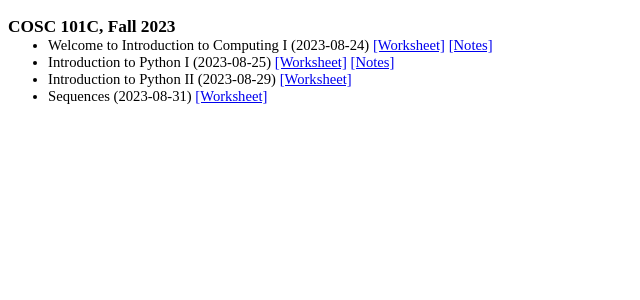
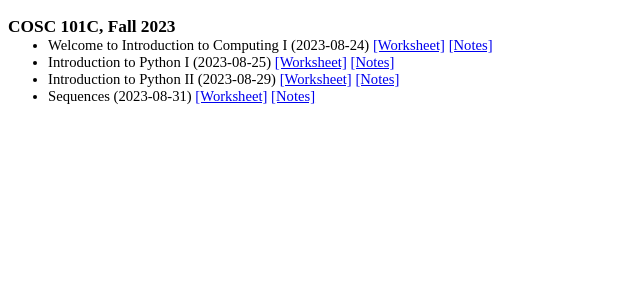
Before and after one commit to georgianahaldeman/cosc101, a Jekyll site: the page built from docs/notes/index.md, in a window 1280 px wide. Shown: the top 300 px of the page, without its empty margins (0-640 px from the left). Built offline with Jekyll 4.4.1, drawn with Linux system fonts in a browser that asks for light colours; our own code applies the rules of GitHub Pages for plain Markdown files.

Commit message:
notes upto 8_31

```diff
--- a/docs/notes/index.md
+++ b/docs/notes/index.md
@@ -4,6 +4,6 @@
 
 - Introduction to Python I (2023-08-25) [[Worksheet]](./notes/8_25.pdf) [[Notes]](./answers/8_25_answers.pdf)
 
-- Introduction to Python II (2023-08-29) [[Worksheet]](./notes/8_29.pdf)
+- Introduction to Python II (2023-08-29) [[Worksheet]](./notes/8_29.pdf) [[Notes]](./answers/8_29_answers.pdf)
 
-- Sequences (2023-08-31) [[Worksheet]](./notes/8_31.pdf)
+- Sequences (2023-08-31) [[Worksheet]](./notes/8_31.pdf) [[Notes]](./answers/8_31_answers.pdf)
```
Also changed, not shown: 5 other files.
